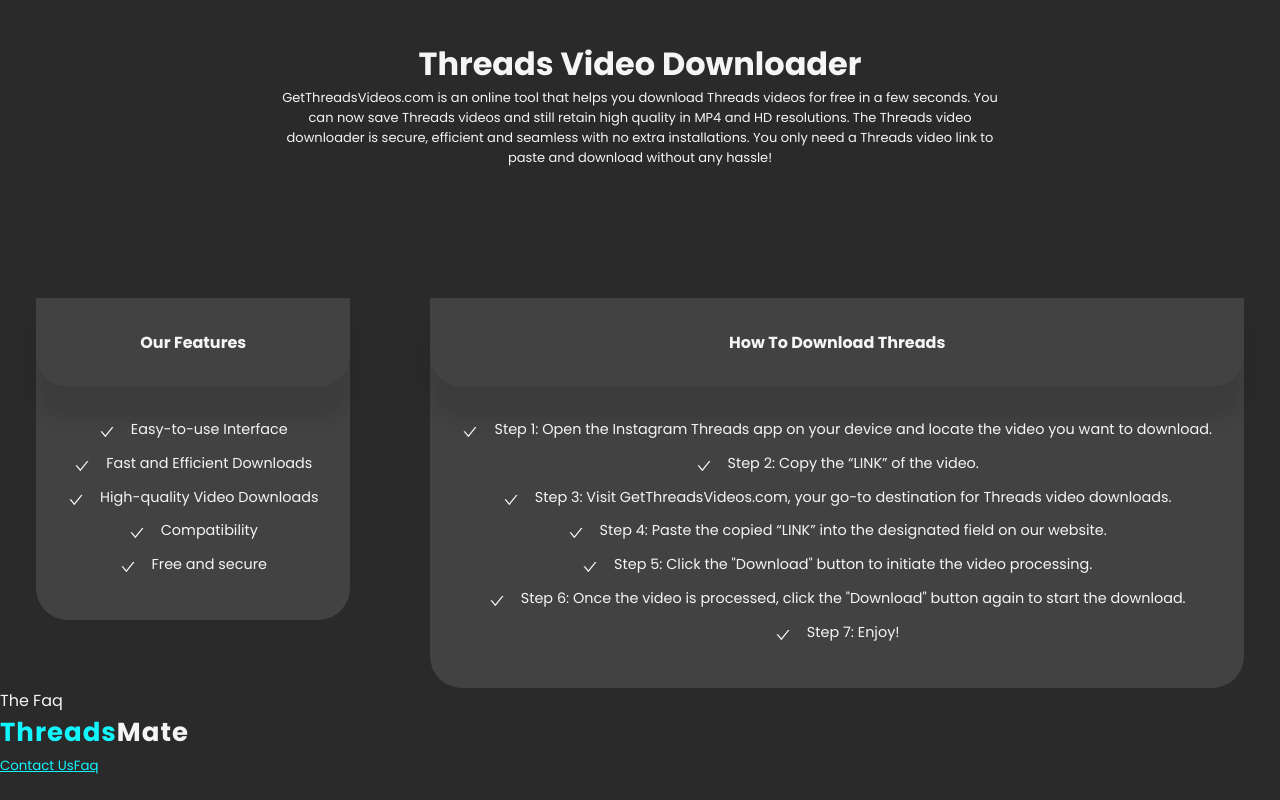
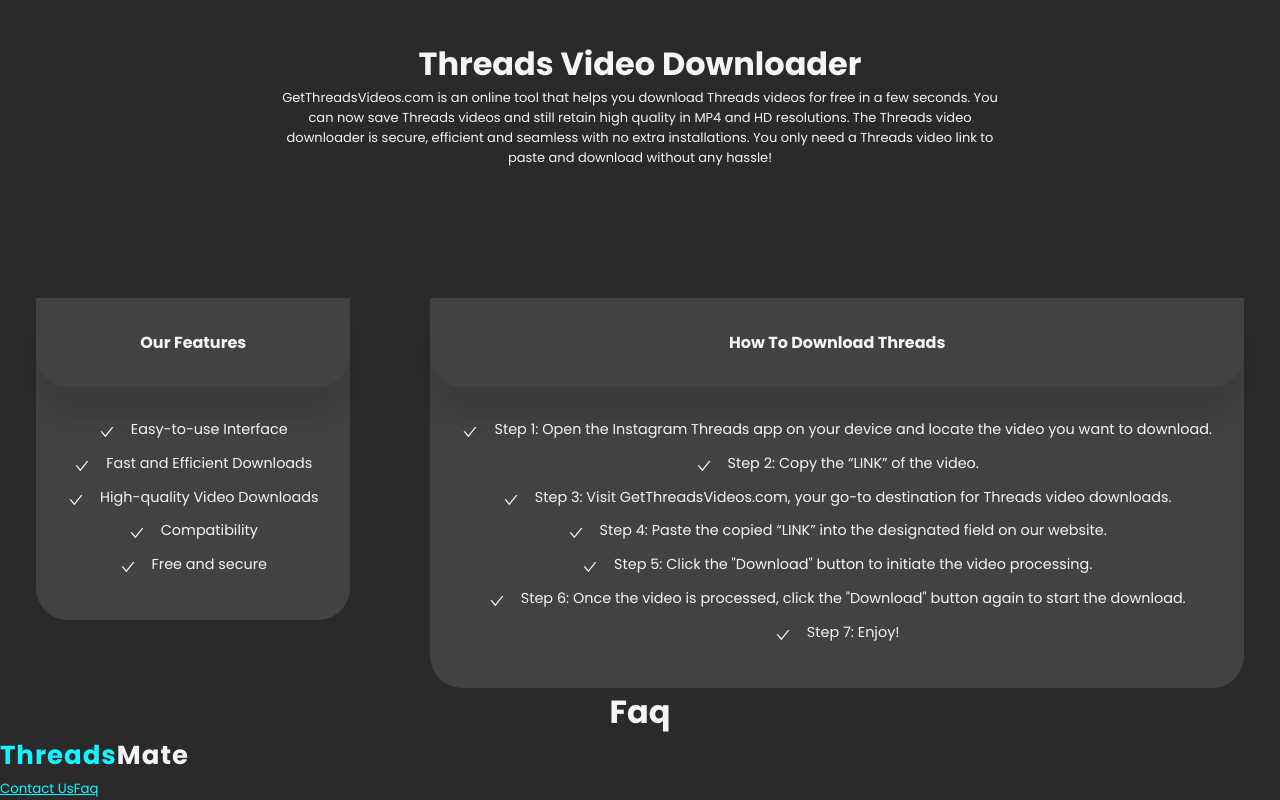
Before and after one commit to LagosDev1/threadDownloader, a React (Create React App) app: page / in a window 1280 px wide. Shown: the part 401-1201 px from the top of the page. Before the commit the page ends 1178 px from the top, so only its background shows below. Built offline with nearby package versions, Linux system fonts and the light colour scheme.

Commit message:
FaqHeader

```diff
--- a/src/FAQ/Faq.jsx
+++ b/src/FAQ/Faq.jsx
@@ -8,7 +8,7 @@
 const Faq = () => {
   return (
     <div className="faq" id='faq'>
-      The Faq
+        <h1 className="faqHeader" id="faqHeader">Faq</h1>
     </div>
   )
 }
```
